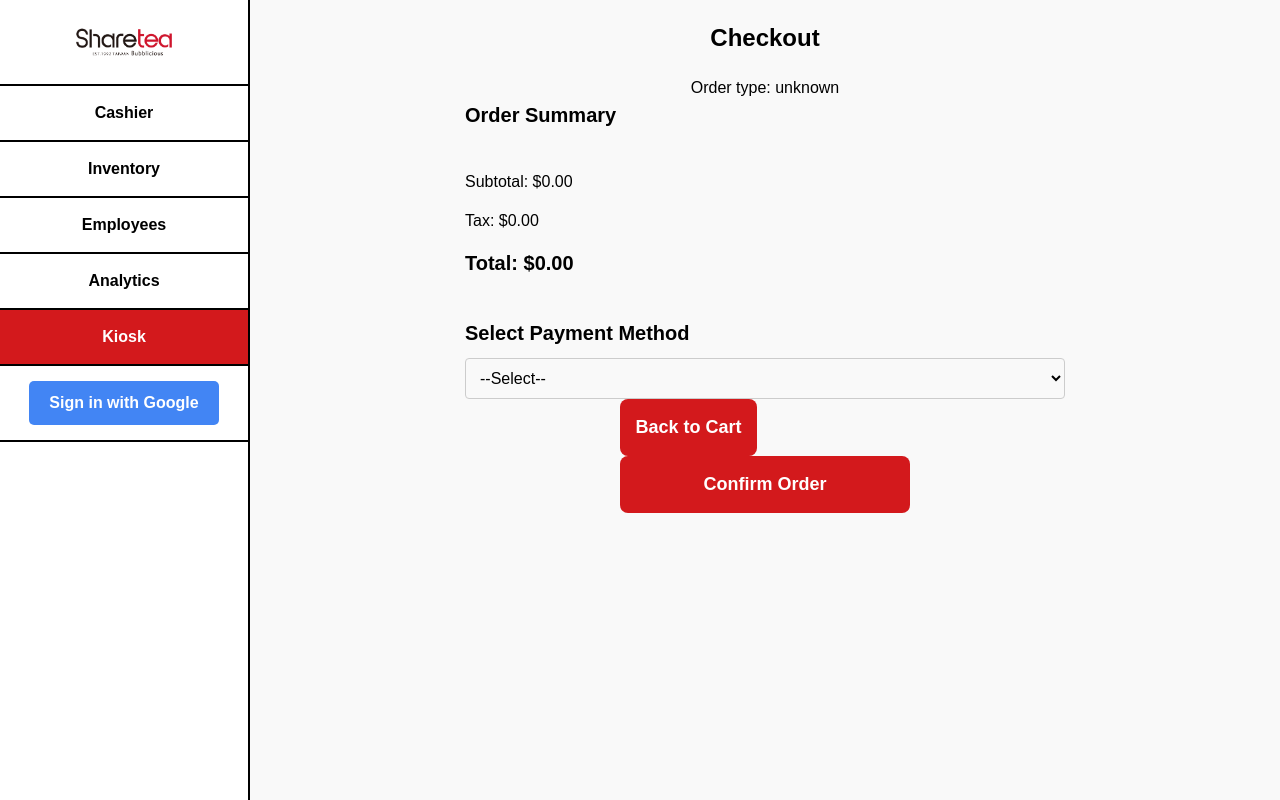
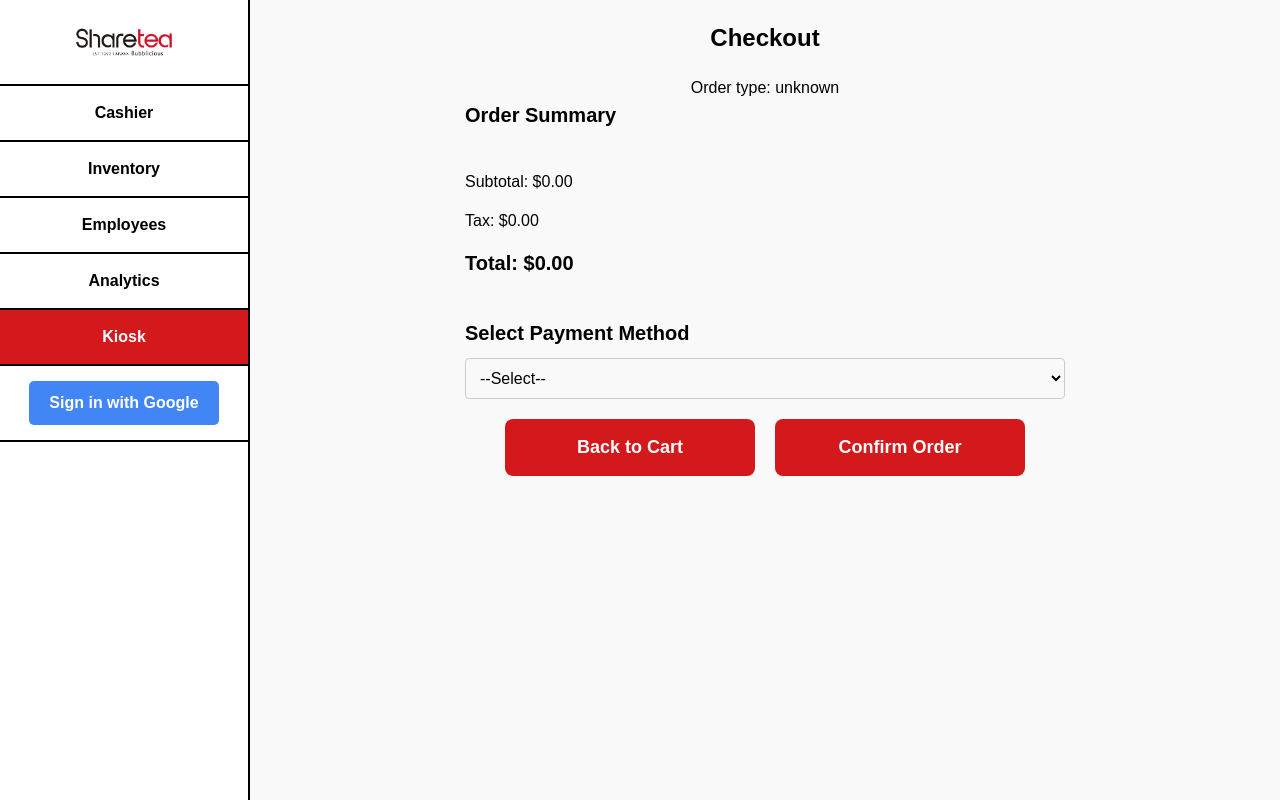
Before and after one commit to CSCE331-Fall2025-900-911/project3-gang80, a React (Vite) app in the folder client/: page /kiosk/checkout in a window 1280 px wide. Built offline with nearby package versions, Linux system fonts and the light colour scheme.

Commit message:
small fixes here n there

```diff
--- a/client/src/css/Checkout.css
+++ b/client/src/css/Checkout.css
@@ -63,6 +63,7 @@ h1 {
 }
 
 .back-btn {
+  width: 100%;
   padding: 15px;
   background: #D3191C;
   color: white;
@@ -74,7 +75,7 @@ h1 {
   transition: background 0.3s ease;
 }
 .confirm-btn {
-  width: 100%;
+  width: 120%;
   padding: 15px;
   background: #D3191C;
   color: white;
@@ -85,3 +86,23 @@ h1 {
   cursor: pointer;
   transition: background 0.3s ease;
 }
+
+.checkout-actions {
+  display: flex;
+  justify-content: space-between;
+  gap: 20px;
+  margin-top: 20px;
+}
+
+.checkout-actions .back-btn,
+.checkout-actions .confirm-btn {
+  min-width: 250px;
+  flex: 1;
+  transition: all 0.3 ease;
+}
+
+.checkout-actions .back-btn:hover,
+.checkout-actions .confirm-btn:hover {
+  transform: scale(1.02);
+  background-color: #e5393c;
+}
--- a/client/src/pages/Checkout.tsx
+++ b/client/src/pages/Checkout.tsx
@@ -57,7 +57,7 @@ export default function Cart() {
     try {
       const resp = await fetch(`${API_URL}/api/db/orders/create`, {
         method: "POST",
-        mode: "cors", // ✅ allow CORS
+        mode: "cors",
         headers: {
           "Content-Type": "application/json",
         },
--- a/client/src/pages/Orders.tsx
+++ b/client/src/pages/Orders.tsx
@@ -22,6 +22,8 @@ export default function Orders() {
     const saved = localStorage.getItem("cartItems");
     return saved ? JSON.parse(saved) : [];
   });
+
+  const totalCartItems = cartItems.reduce((sum, item) => sum + item.quantity, 0);
 
   useEffect(() => {
     const saved = localStorage.getItem("cartItems");
@@ -109,23 +111,7 @@ export default function Orders() {
 
     handleClosePopup();
   };
-  // const addToCart = (drink: { id: number; name: string; price: number; img_name?: string | null; }) => {
-  //   const existing = cartItems.findIndex((item) => item.name === drink.name);
-  //   if (existing !== -1) {
-  //     setCartItems((prevItems) => {
-  //       const newItems = [...prevItems];
-  //       newItems[existing].quantity += 1;
-  //       return newItems;
-  //     })
-  //   }
-  //     else {
-  //     setCartItems((prevItems) => [
-  //       ...prevItems,
-  //       { name: drink.name, price: drink.price, quantity: 1 },
-  //     ]);
-  //   }
-  //   handleClosePopup();
-  // };
+
 
   return (
     <div className="orders-layout">
@@ -143,8 +129,6 @@ export default function Orders() {
           ))}
         </div>
 
-        {/* For later sprint */}
-        {/* Accessibility Buttons */}
         <div className="accessibility-buttons">
           <button className="circle-btn" aria-label="Accessibility option 1"><img src={languageIcon}></img></button>
           <button className="circle-btn" aria-label="Accessibility option 2"><img src={magnifyIcon}></img></button>
@@ -185,7 +169,7 @@ export default function Orders() {
             onClick={() =>
               navigate("/kiosk/cart", { state: { orderType: orderType, cartItems: cartItems} })}
             className="view-cart-btn">
-            Go to Cart ({cartItems.length})
+            Go to Cart ({totalCartItems})
           </button>
         </div>
       </div>
```
